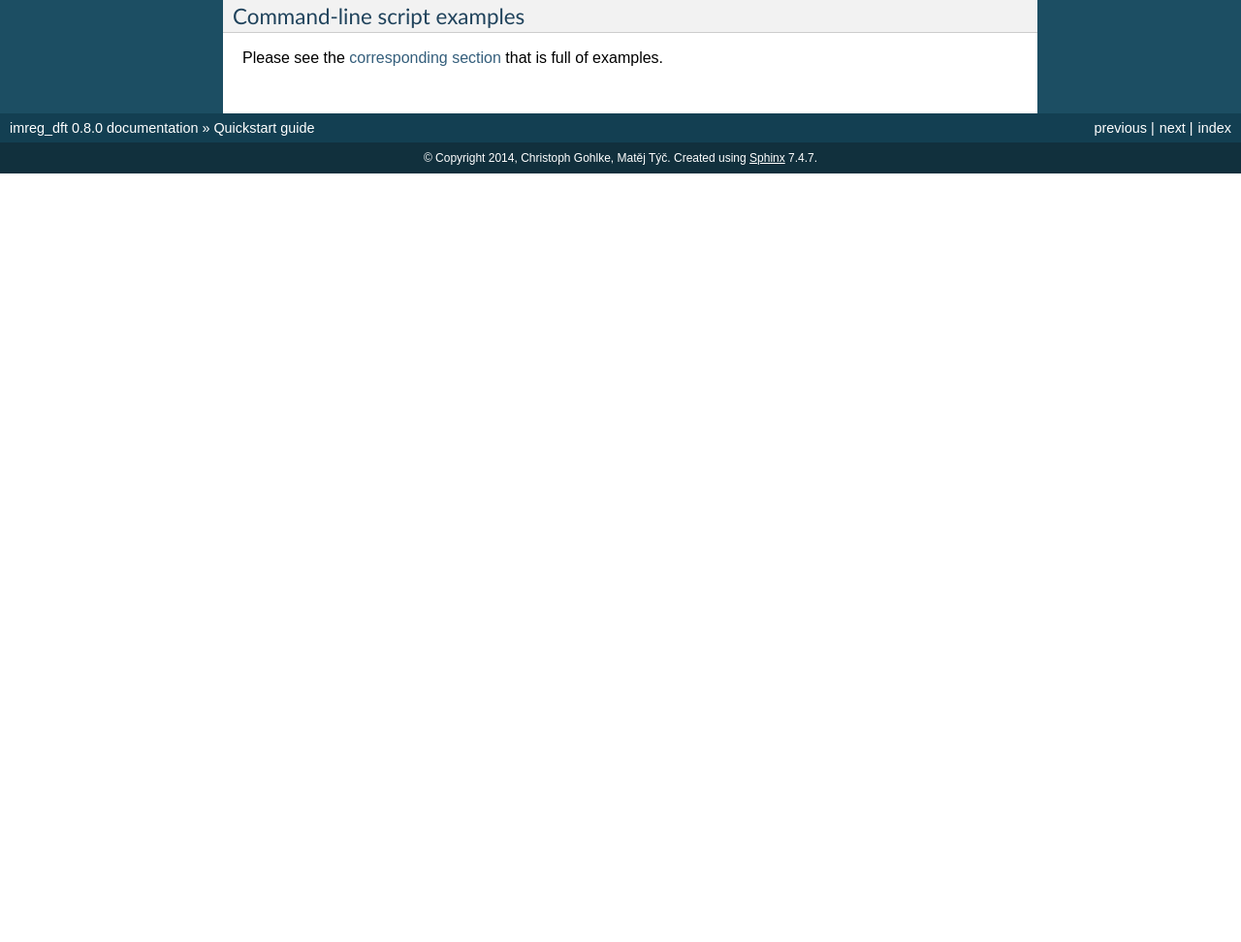
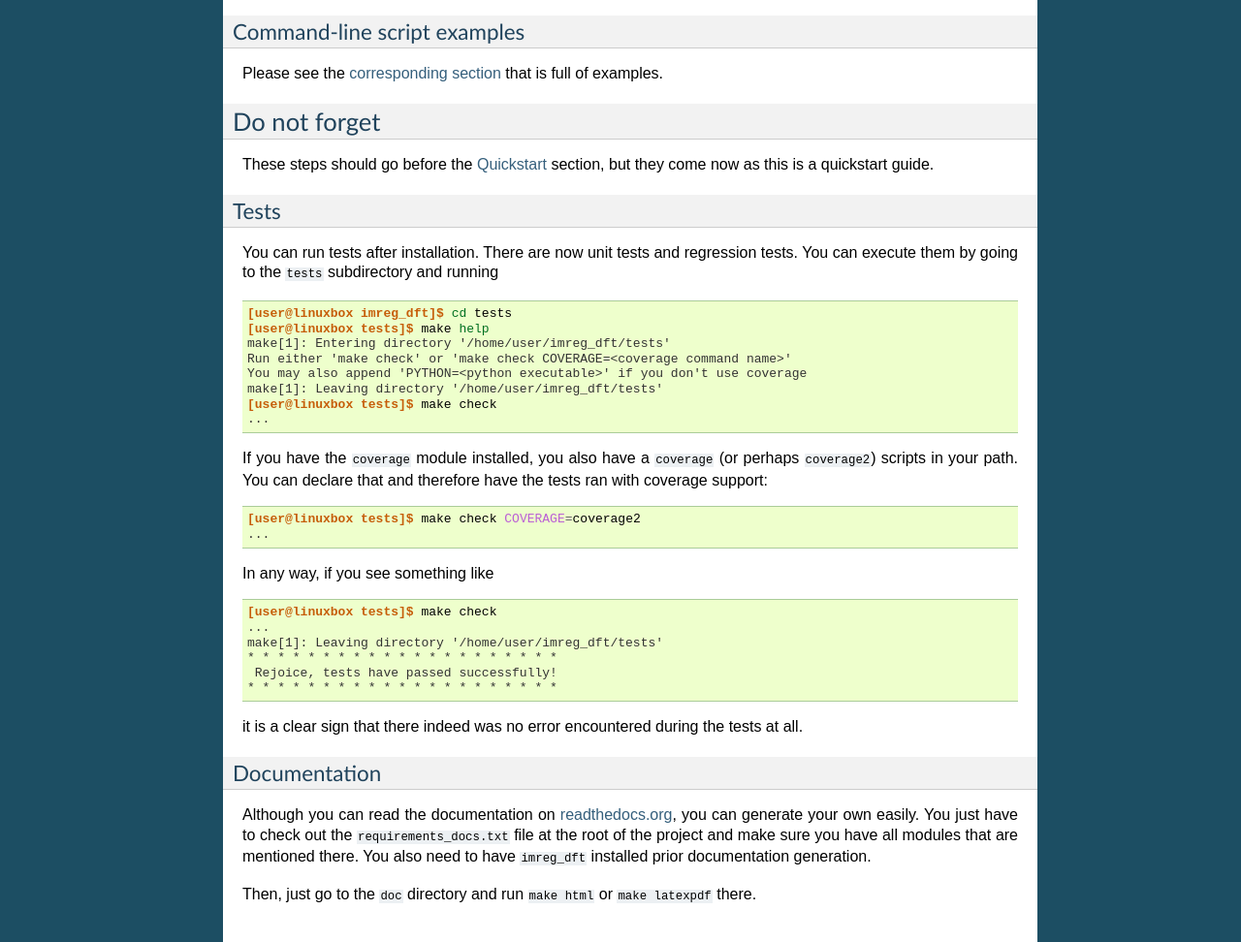
Before and after one commit to matejak/imreg_dft, a Sphinx documentation site: the page built from doc/quickstart.rst, in a window 1280 px wide and 1400 px high, scrolled down 940 px, cut to the strip 428-1400 px from the top of the window. Shown: the whole strip at 97% size. Built offline with Sphinx 7.4.7, drawn with Linux system fonts in a browser that asks for light colours; before the commit the page ends 1547 px from its top, so only the background shows below that; some of the changed text lies outside the part shown.

Commit message:
Updated documentation, prepped it for future doc images generation

```diff
--- /dev/null
+++ b/doc/_static/examples/10-testing_help.txt
@@ -0,0 +1,8 @@
+[user@linuxbox imreg_dft]$ cd tests
+[user@linuxbox tests]$ make help
+make[1]: Entering directory '/home/user/imreg_dft/tests'
+Run either 'make check' or 'make check COVERAGE=<coverage command name>'
+You may also append 'PYTHON=<python executable>' if you don't use coverage
+make[1]: Leaving directory '/home/user/imreg_dft/tests'
+[user@linuxbox tests]$ make check
+...
--- a/doc/api.rst
+++ b/doc/api.rst
@@ -2,6 +2,8 @@
 ======================
 
 The following is the public API of ``imreg_dft``.
+
+See the :ref:`py_examples` section to see how to use it.
 
 imreg module
 ------------
--- a/doc/conf.py
+++ b/doc/conf.py
@@ -215,6 +215,9 @@
 
 # Additional stuff for the LaTeX preamble.
 #'preamble': '',
+    'papersize': 'a4paper',
+    'classoptions': ',openany,oneside',
+    'babel': '\\usepackage[english]{babel}'
 }
 
 # Grouping the document tree into LaTeX files. List of tuples
--- a/doc/quickstart.rst
+++ b/doc/quickstart.rst
@@ -34,12 +34,15 @@
   [user@linuxbox ~]$ git clone https://github.com/matejak/imreg_dft.git
   [user@linuxbox ~]$ cd imreg_dft
   [user@linuxbox imreg_dft]$ python setup.py install
+  ...
 
 As with other Python packages, there is a ``setup.py``.
 To install ``imreg_dft``, run ``python setup.py install`` (add ``--user`` argument after ``install`` to perform user install).
 
 If you want to try ``imreg_dft`` without installing it, feel free to do so.
 The package is in the ``src`` directory.
+
+.. _quickstart:
 
 Quickstart
 ----------
@@ -69,3 +74,48 @@
 ++++++++++++++++++++++++++++
 
 Please see the :ref:`corresponding section <cli>` that is full of examples.
+
+Do not forget
+-------------
+
+These steps should go before the :ref:`quickstart` section, but they come now as this is a quickstart guide.
+
+Tests
++++++
+
+You can run tests after installation.
+There are now unit tests and regression tests.
+You can execute them by going to the ``tests`` subdirectory and running
+
+.. literalinclude:: _static/examples/10-testing_help.txt
+    :language: shell-session
+
+If you have the ``coverage`` module installed, you also have a ``coverage`` (or perhaps ``coverage2``) scripts in your path.
+You can declare that and therefore have the tests ran with coverage support:
+
+.. code-block:: shell-session
+
+  [user@linuxbox tests]$ make check COVERAGE=coverage2
+  ...
+
+In any way, if you see something like
+
+.. code-block:: shell-session
+
+  [user@linuxbox tests]$ make check
+  ...
+  make[1]: Leaving directory '/home/user/imreg_dft/tests'
+  * * * * * * * * * * * * * * * * * * * * *
+   Rejoice, tests have passed successfully!
+  * * * * * * * * * * * * * * * * * * * * *
+
+it is a clear sign that there indeed was no error encountered during the tests at all.
+
+Documentation
++++++++++++++
+
+Although you can read the documentation on `readthedocs.org <http://imreg-dft.readthedocs.org/en/latest/index.html>`_, you can generate your own easily.
+You just have to check out the ``requirements_docs.txt`` file at the root of the project and make sure you have all modules that are mentioned there.
+You also need to have ``imreg_dft`` installed prior documentation generation.
+
+Then, just go to the ``doc`` directory and run ``make html`` or ``make latexpdf`` there.
--- a/doc/stack_imgs.py
+++ b/doc/stack_imgs.py
@@ -3,6 +3,11 @@
 import scipy as sp
 import scipy.misc
 from matplotlib import pyplot as plt
+import matplotlib.backends.backend_agg as agg
+from mpl_toolkits.axes_grid.anchored_artists import AnchoredText
+
+
+_LABELS = "abcde"
 
 
 def parse():
@@ -10,11 +15,11 @@
     parser.add_argument(
         "infiles", nargs="+")
     parser.add_argument(
-        "-s", "--size", default=[5, 4],
+        "-s", "--size", default=[5.8, 2.8],
         type=lambda x: [float(y) for y in x.split(",")],
         help="Size of the image (inches)")
     parser.add_argument(
-        "-d", "--dpi", default=150.0, type=float,
+        "-d", "--dpi", default=200.0, type=float,
         help="Resolution of the image")
     parser.add_argument(
         "-o", "--output", default=None,
@@ -23,18 +28,36 @@
     return ret
 
 
+def _imshow(pl, what, label):
+    pl.grid()
+    pl.imshow(what, cmap=plt.cm.gray)
+    pl.tick_params(axis='both', which='major', labelsize=10)
+    at = AnchoredText(
+        label, loc=2)
+    at.patch.set_boxstyle("round,pad=0.,rounding_size=0.2")
+    pl.add_artist(at)
+
+
 def mkFig(fig, infiles):
-    imgs = [sp.misc.imread(fname) for fname in infiles]
-    for ii, img in enumerate(imgs):
-        pl = fig.add_subplot(ii, 1, ii)
-        pl.imshow(img)
+    imgs = [sp.misc.imread(fname, True) for fname in infiles]
+    ncols = len(imgs)
+    pl0 = fig.add_subplot(1, ncols, 1)
+    _imshow(pl0, imgs[0], _LABELS[0])
+    for ii, img in enumerate(imgs[1:]):
+        ii += 2
+        pl = fig.add_subplot(1, ncols, ii, sharey=pl0)
+        plt.setp(pl.get_yticklabels(), visible=False)
+        _imshow(pl, img, _LABELS[ii - 1])
 
 
 def run():
     args = parse()
-    fig = plt.Figure(dpi=args.dpi, size=args.size)
+    fig = plt.Figure(dpi=args.dpi, figsize=args.size)
+    fig.set_canvas(agg.FigureCanvasAgg(fig))
+    mkFig(fig, args.infiles)
+    fig.tight_layout()
     fig.savefig(args.output)
 
 
-    if __name__ == "__main__":
-        run()
+if __name__ == "__main__":
+    run()
```
Also changed, not shown: other parts of doc/quickstart.rst (+2 -0 lines), doc/cli.rst (+8 -1 lines), 5 other files.
